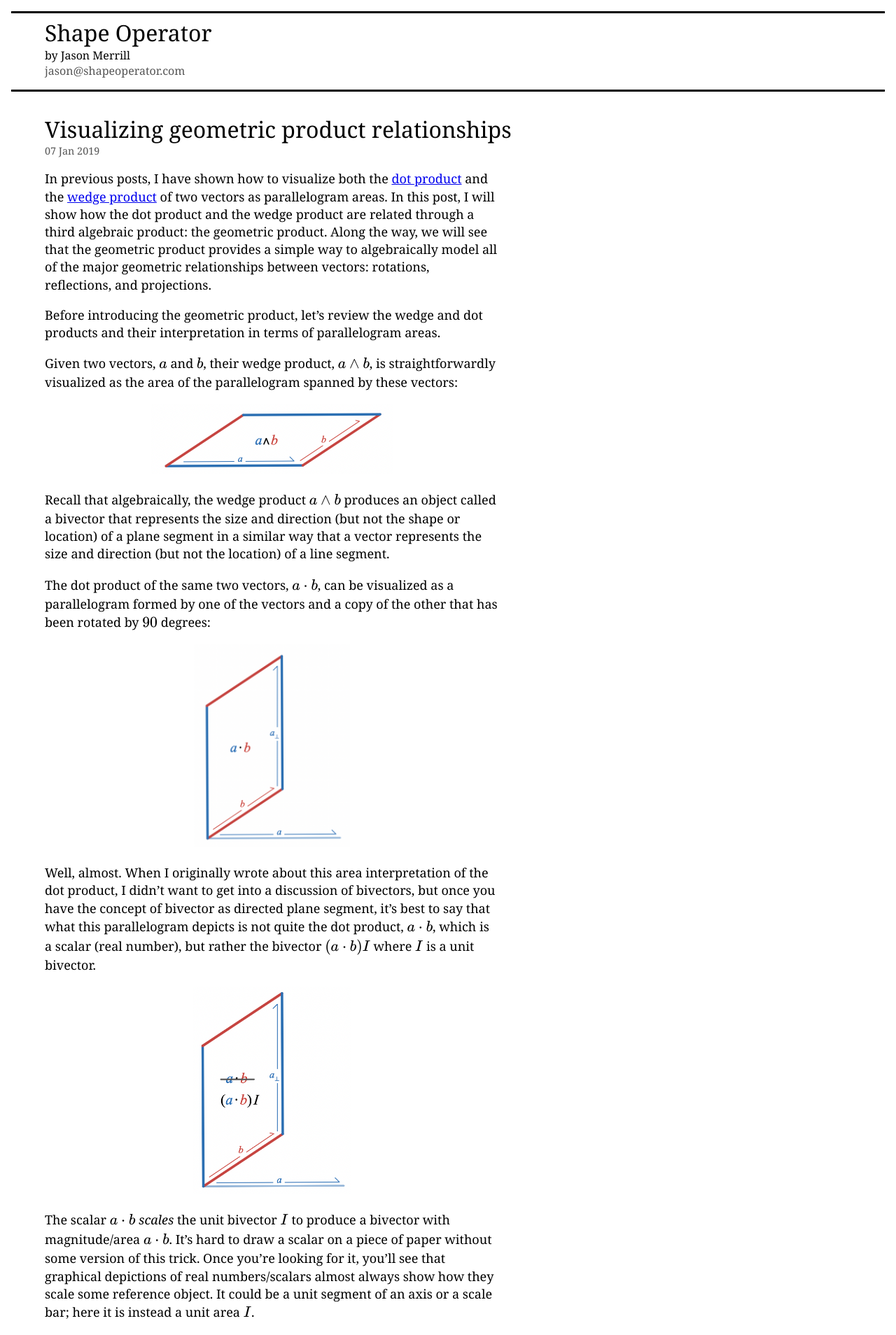
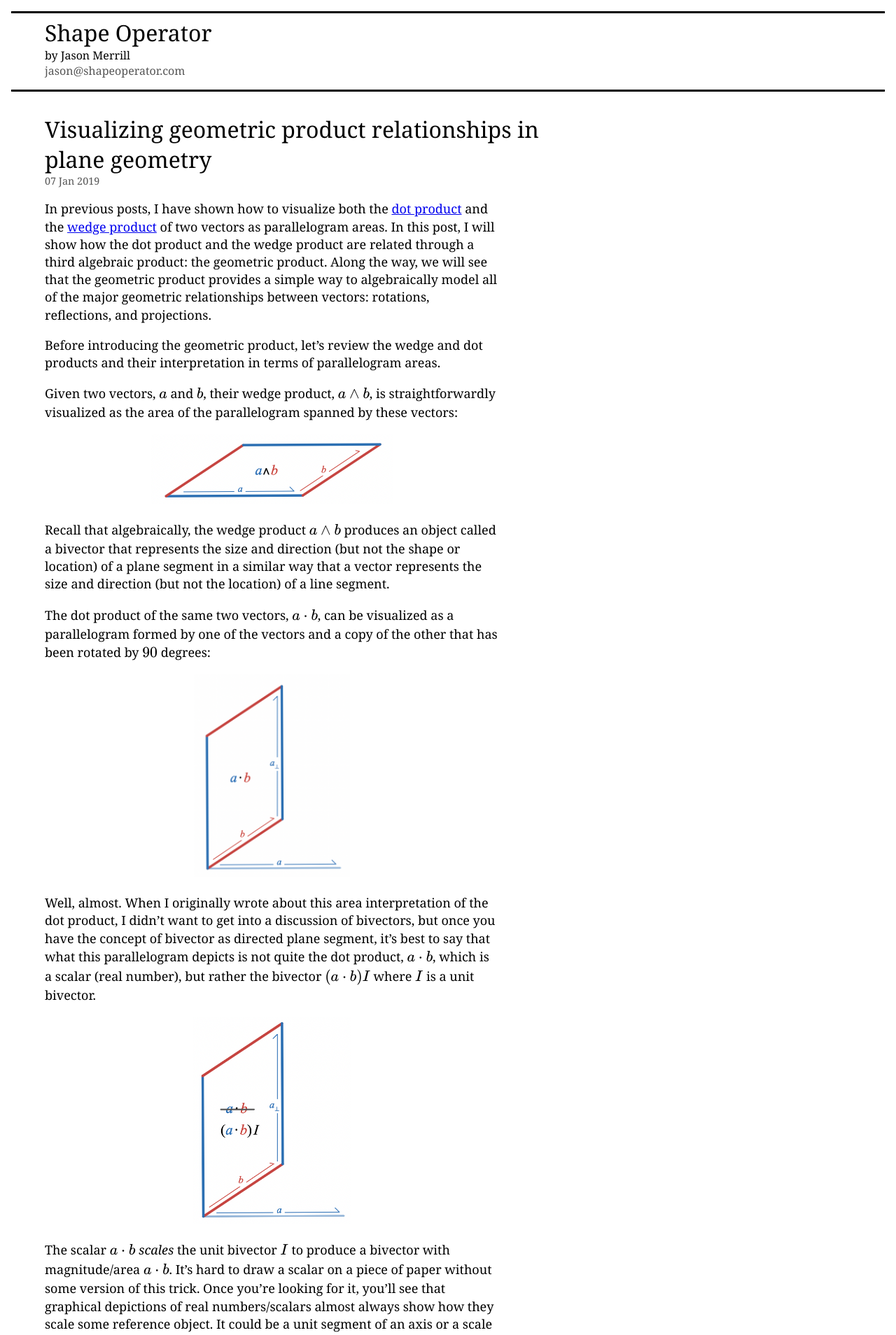
Before and after one commit to jwmerrill/jwmerrill.github.io, a Jekyll site: the page built from index.html, in a window 1280 px wide. Shown: the top 1908 px of the page at 70% size. Built offline with Jekyll 4.4.1, drawn with Linux system fonts in a browser that asks for light colours.

Commit message:
Update title

```diff
--- a/_posts/2019-01-07-relating-dot-wedge.md
+++ b/_posts/2019-01-07-relating-dot-wedge.md
@@ -1,6 +1,6 @@
 ---
 layout: post
-title: Visualizing geometric product relationships
+title: Visualizing geometric product relationships in plane geometry
 ---
 
 In previous posts, I have shown how to visualize both the [dot product](/2017/02/28/geometry-algebra-intuition/) and the [wedge product](/2018/11/19/algebraic-law-of-sines/) of two vectors as parallelogram areas. In this post, I will show how the dot product and the wedge product are related through a third algebraic product: the geometric product. Along the way, we will see that the geometric product provides a simple way to algebraically model all of the major geometric relationships between vectors: rotations, reflections, and projections.
--- a/css/style.css
+++ b/css/style.css
@@ -41,6 +41,10 @@ body {
 .byline a {
   text-decoration: none;
   color: #555;
+}
+
+.main h2 {
+  max-width:65%
 }
 
 .main p, .main ul, .main ol, .main .highlight, .main .p, .main hr, .mainfig, .display-latex {
@@ -155,6 +159,10 @@ blockquote {
     margin-right: 1em;
   }
 
+  .main h2 {
+    max-width: 60%;
+  }
+
   .main p, .main ul, .main ol, .main .highlight, .main .p, .mainfig, .display-latex {
     line-height: 1.4em;
     font-size: 1.1em;
@@ -175,6 +183,10 @@ blockquote {
   .main {
     margin-left: 1em;
     margin-right: 1em;
+  }
+
+  .main h2 {
+    max-width: 100%;
   }
 
   .main p, .main ul, .main ol, .main .highlight, .main .p, .mainfig, .display-latex {
```
